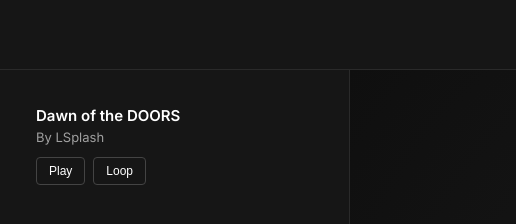
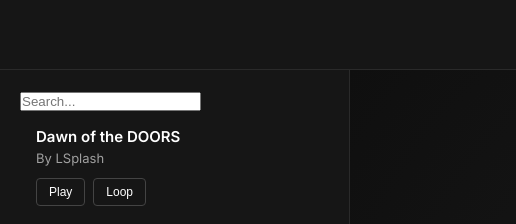
Before and after one commit to pypppe/musicrune, a plain HTML site: page index.html in a window 1280 px wide. Shown: the top 224 px of the page, 0-516 px from the left. Drawn offline with Linux system fonts and the light colour scheme.

Commit message:
Update index.html

```diff
--- a/index.html
+++ b/index.html
@@ -17,6 +17,10 @@
     <div class="container">
         <aside class="sidebar">
             <h1> </h1>
+
+<div class="search-container">
+    <input type="text" id="song-search" placeholder="Search...">
+</div>
 
             <div class="song" data-src="music/dawn.mp3">
                 <p class="song-title">Dawn of the DOORS</p>
```
